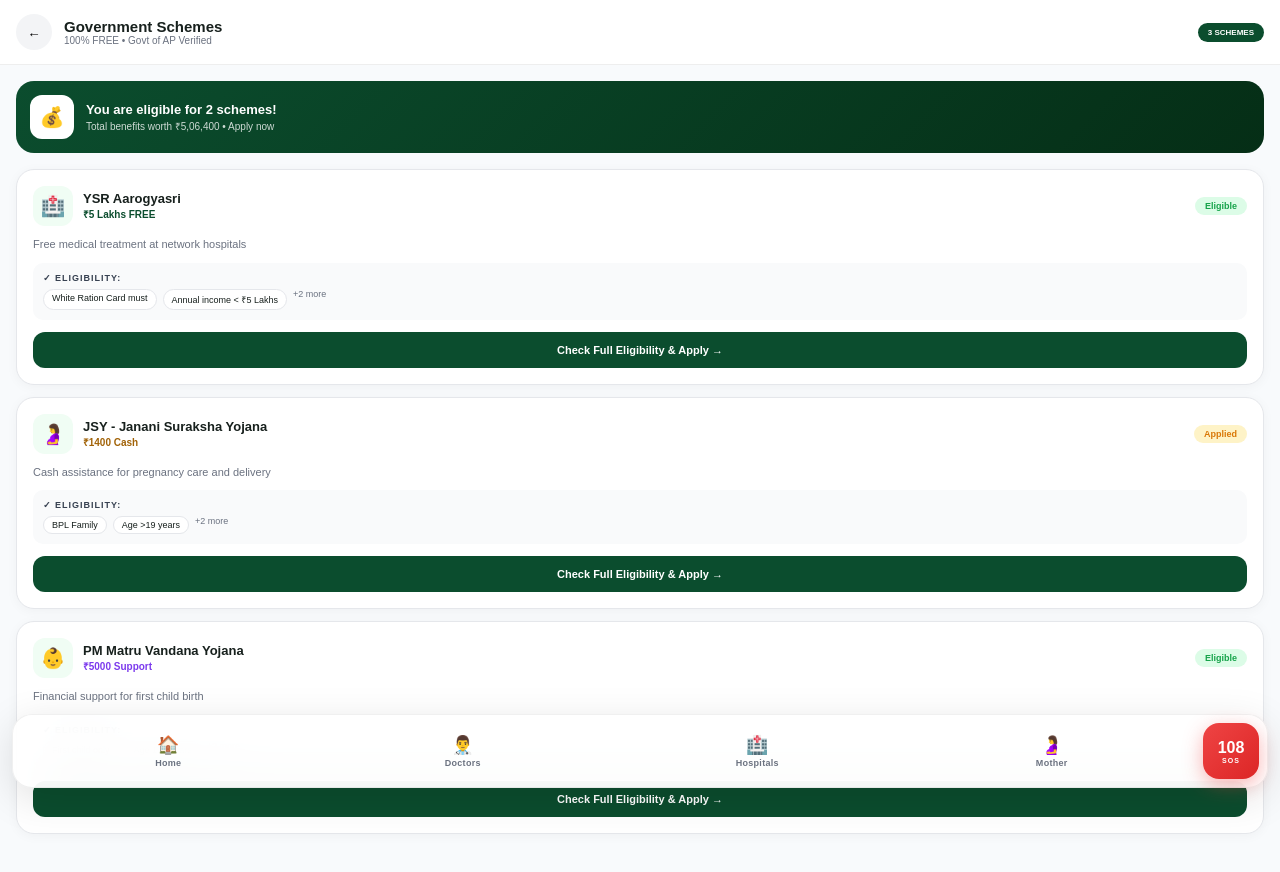
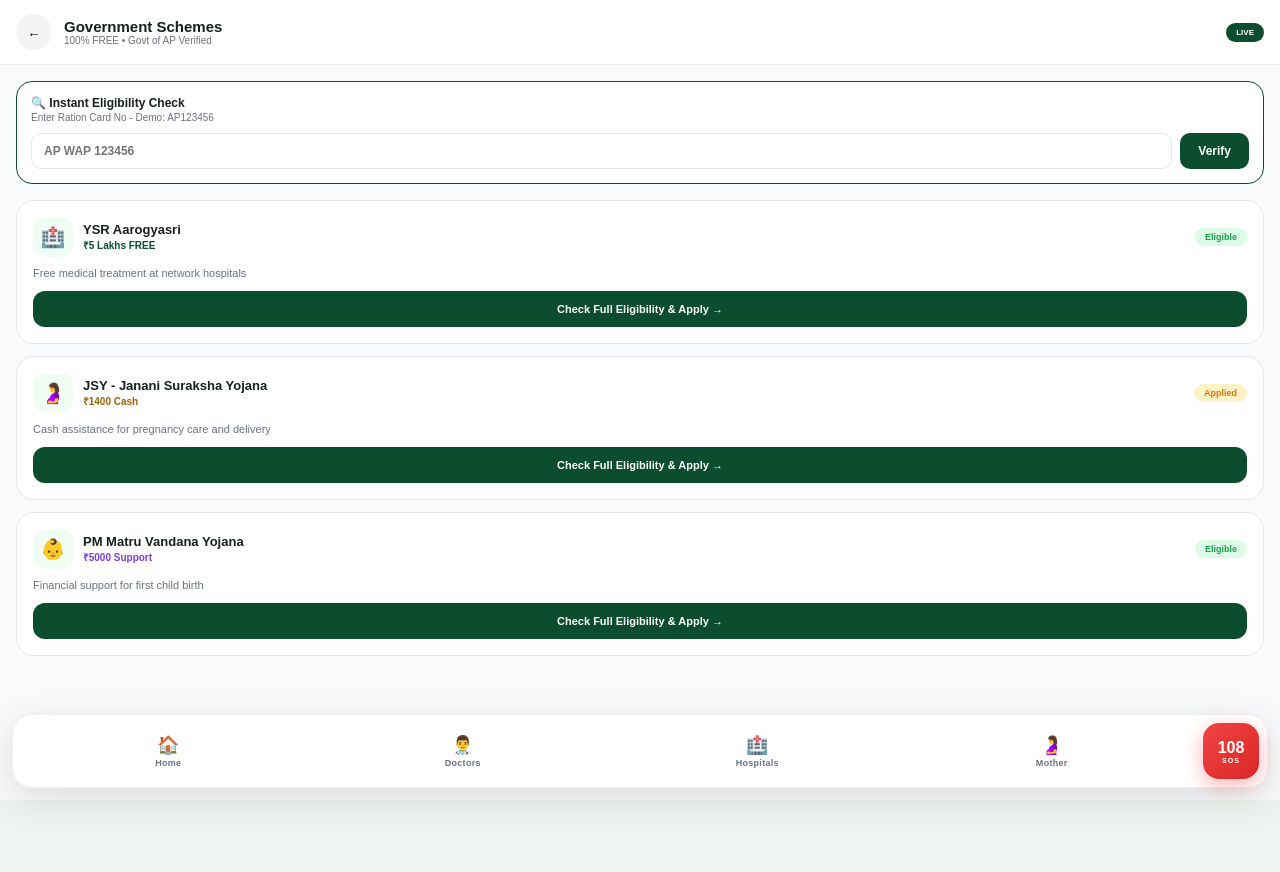
Before and after one commit to budalal-lilly-sharon/gramarogya-frontend, a React (Vite) app: page /schemes in a window 1280 px wide. Shown: the top 872 px of the page. After the commit the page ends 800 px from the top, so only its background shows below. Built offline with nearby package versions, Linux system fonts and the light colour scheme; the HTML template or start-up script is replaced by a standard one.

Commit message:
Shake to SOS pro feature

```diff
--- a/src/pages/FinancialSupport.jsx
+++ b/src/pages/FinancialSupport.jsx
@@ -7,125 +7,64 @@
   const nav = useNavigate()
   const [selected, setSelected] = useState(null)
   const [showEligible, setShowEligible] = useState(false)
-  useAutoSpeak('Government schemes. Check eligibility and apply.')
+  const [ration, setRation] = useState('')
+  const [verified, setVerified] = useState(false)
+  const [cert, setCert] = useState(false)
+  useAutoSpeak('Government schemes. Check eligibility with ration card.')
 
   const schemes = [
-    {
-      id:1, title:'YSR Aarogyasri', amount:'₹5 Lakhs FREE',
-      desc:'Free medical treatment at network hospitals',
-      icon:'🏥', color:'#0B4D2E', status:'Eligible', statusColor:'#16a34a', bg:'#dcfce7',
-      eligibility:['White Ration Card must', 'Annual income < ₹5 Lakhs', 'AP Resident only', 'Aadhaar linked'],
-      docs:['Ration Card', 'Aadhaar Card', 'Income Certificate'],
-      benefits:['Free surgery', 'Free medicines', 'Rs 225 per day food', 'Follow-up free']
-    },
-    {
-      id:2, title:'JSY - Janani Suraksha Yojana', amount:'₹1400 Cash',
-      desc:'Cash assistance for pregnancy care and delivery',
-      icon:'🤰', color:'#a16207', status:'Applied', statusColor:'#d97706', bg:'#fef3c7',
-      eligibility:['BPL Family', 'Age >19 years', 'First 2 deliveries only', 'Govt hospital delivery'],
-      docs:['Mother Aadhaar', 'Bank Passbook', 'ANC Card'],
-      benefits:['Rs 1400 direct to bank', 'Free delivery', 'Free transport', 'Child vaccine free']
-    },
-    {
-      id:3, title:'PM Matru Vandana Yojana', amount:'₹5000 Support',
-      desc:'Financial support for first child birth',
-      icon:'👶', color:'#7c3aed', status:'Eligible', statusColor:'#16a34a', bg:'#dcfce7',
-      eligibility:['First child only', 'Age 19+ years', 'Aadhaar mandatory', 'Bank account needed'],
-      docs:['Aadhaar', 'Bank Account', 'MCP Card'],
-      benefits:['5000 in 3 installments', 'Nutrition support', 'Free checkups']
-    },
+    { id:1, title:'YSR Aarogyasri', amount:'₹5 Lakhs FREE', desc:'Free medical treatment at network hospitals', icon:'🏥', color:'#0B4D2E', status:'Eligible', statusColor:'#16a34a', bg:'#dcfce7', eligibility:['White Ration Card must', 'Annual income < ₹5 Lakhs', 'AP Resident only', 'Aadhaar linked'], docs:['Ration Card', 'Aadhaar Card', 'Income Certificate'], benefits:['Free surgery', 'Free medicines', 'Rs 225 per day food', 'Follow-up free'] },
+    { id:2, title:'JSY - Janani Suraksha Yojana', amount:'₹1400 Cash', desc:'Cash assistance for pregnancy care and delivery', icon:'🤰', color:'#a16207', status:'Applied', statusColor:'#d97706', bg:'#fef3c7', eligibility:['BPL Family', 'Age >19 years', 'First 2 deliveries only', 'Govt hospital delivery'], docs:['Mother Aadhaar', 'Bank Passbook', 'ANC Card'], benefits:['Rs 1400 direct to bank', 'Free delivery', 'Free transport', 'Child vaccine free'] },
+    { id:3, title:'PM Matru Vandana Yojana', amount:'₹5000 Support', desc:'Financial support for first child birth', icon:'👶', color:'#7c3aed', status:'Eligible', statusColor:'#16a34a', bg:'#dcfce7', eligibility:['First child only', 'Age 19+ years', 'Aadhaar mandatory', 'Bank account needed'], docs:['Aadhaar', 'Bank Account', 'MCP Card'], benefits:['5000 in 3 installments', 'Nutrition support', 'Free checkups'] },
   ]
 
-  const checkEligibility = (s) => {
-    setSelected(s)
-    setShowEligible(true)
+  const verify = () => {
+    if(ration.length < 6){ alert('Enter valid Ration Card No'); return }
+    setVerified(true)
+    setTimeout(()=>{ setVerified(false); setCert(true) }, 1500)
   }
 
   return(
     <div style={{ minHeight:'100vh', background:'#f8fafc', paddingBottom:90, maxWidth:430, margin:'0 auto', position:'relative' }}>
       <div style={{ background:'white', padding:'14px 16px', display:'flex', alignItems:'center', gap:12, borderBottom:'1px solid #eee', position:'sticky', top:0, zIndex:10 }}>
         <button onClick={()=>nav('/home')} style={{ width:36, height:36, background:'#f3f4f6', borderRadius:20, border:'none', fontWeight:900, cursor:'pointer' }}>←</button>
-        <div>
-          <h2 style={{ fontWeight:900, fontSize:15 }}>Government Schemes</h2>
-          <p style={{ fontSize:10, color:'#6b7280' }}>100% FREE • Govt of AP Verified</p>
-        </div>
-        <span style={{ marginLeft:'auto', background:'#0B4D2E', color:'white', fontSize:8, fontWeight:900, padding:'5px 10px', borderRadius:100 }}>3 SCHEMES</span>
+        <div><h2 style={{ fontWeight:900, fontSize:15 }}>Government Schemes</h2><p style={{ fontSize:10, color:'#6b7280' }}>100% FREE • Govt of AP Verified</p></div>
+        <span style={{ marginLeft:'auto', background:'#0B4D2E', color:'white', fontSize:8, fontWeight:900, padding:'5px 10px', borderRadius:100 }}>LIVE</span>
       </div>
 
-      <div style={{ margin:16, background:'linear-gradient(135deg, #0B4D2E 0%, #052e16 100%)', borderRadius:18, padding:14, color:'white', display:'flex', gap:12, alignItems:'center' }}>
-        <div style={{ width:44, height:44, background:'white', borderRadius:12, display:'flex', alignItems:'center', justifyContent:'center', fontSize:20 }}>💰</div>
-        <div><p style={{ fontWeight:900, fontSize:13 }}>You are eligible for 2 schemes!</p><p style={{ fontSize:10, opacity:0.8, marginTop:2 }}>Total benefits worth ₹5,06,400 • Apply now</p></div>
+      {/* RATION CARD VERIFICATION - PRO FEATURE */}
+      <div style={{ margin:16, background:'white', borderRadius:16, padding:14, border:'1.5px solid #0B4D2E' }}>
+        <p style={{ fontWeight:900, fontSize:12 }}>🔍 Instant Eligibility Check</p>
+        <p style={{ fontSize:10, color:'#6b7280', marginTop:2 }}>Enter Ration Card No - Demo: AP123456</p>
+        <div style={{ display:'flex', gap:8, marginTop:10 }}>
+          <input value={ration} onChange={(e)=>setRation(e.target.value.toUpperCase())} placeholder="AP WAP 123456" style={{ flex:1, border:'1.5px solid #e5e7eb', borderRadius:10, padding:'10px 12px', fontSize:12, fontWeight:700, outline:'none' }} />
+          <button onClick={verify} style={{ background:'#0B4D2E', color:'white', border:'none', padding:'10px 18px', borderRadius:10, fontWeight:900, fontSize:12, cursor:'pointer' }}>{verified?'Checking...':'Verify'}</button>
+        </div>
+        {verified && <p style={{ fontSize:11, color:'#16a34a', marginTop:8, fontWeight:700 }}>⏳ Verifying with AP Govt Server...</p>}
+        {cert && <div style={{ marginTop:10, background:'#dcfce7', borderRadius:10, padding:10, display:'flex', justifyContent:'space-between', alignItems:'center' }}><p style={{ fontSize:11, fontWeight:800, color:'#16a34a' }}>✅ Verified! Ramesh Kumar • White Card • Eligible for 2 schemes</p><button onClick={()=>{ const el=document.createElement('a'); el.href='data:text/plain,YSR AAROGYASRI CERTIFICATE - Ramesh Kumar - AP123456 - Eligible for 5 Lakhs'; el.download='Aarogyasri_Certificate.txt'; el.click(); alert('Certificate Downloaded! 🎉') }} style={{ background:'white', border:'none', padding:'6px 10px', borderRadius:8, fontSize:10, fontWeight:900, cursor:'pointer' }}>📄 Download</button></div>}
       </div>
 
       <div style={{ padding:'0 16px', display:'flex', flexDirection:'column', gap:12 }}>
-        {schemes.map(s=>
-          <div key={s.id} style={{ background:'white', padding:16, borderRadius:18, border:'1px solid #e5e7eb', boxShadow:'0 2px 12px rgba(0,0,0,0.04)' }}>
-            <div style={{ display:'flex', justifyContent:'space-between', alignItems:'center' }}>
-              <div style={{ display:'flex', gap:10, alignItems:'center' }}>
-                <div style={{ width:40, height:40, background:'#f0fdf4', borderRadius:12, display:'flex', alignItems:'center', justifyContent:'center', fontSize:20 }}>{s.icon}</div>
-                <div><p style={{ fontWeight:900, fontSize:13 }}>{s.title}</p><p style={{ fontSize:10, color:s.color, fontWeight:800, marginTop:1 }}>{s.amount}</p></div>
-              </div>
-              <span style={{ background:s.bg, color:s.statusColor, padding:'4px 10px', borderRadius:20, fontSize:9, fontWeight:900 }}>{s.status}</span>
-            </div>
-            <p style={{ fontSize:11, color:'#6b7280', marginTop:10, lineHeight:1.5 }}>{s.desc}</p>
-
-            {/* Eligibility preview */}
-            <div style={{ marginTop:10, background:'#f9fafb', borderRadius:10, padding:10 }}>
-              <p style={{ fontSize:9, fontWeight:900, letterSpacing:1, color:'#374151' }}>✓ ELIGIBILITY:</p>
-              <div style={{ marginTop:6, display:'flex', flexWrap:'wrap', gap:6 }}>
-                {s.eligibility.slice(0,2).map(e=><span key={e} style={{ fontSize:9, background:'white', border:'1px solid #e5e7eb', padding:'3px 8px', borderRadius:20 }}>{e}</span>)}
-                <span style={{ fontSize:9, color:'#6b7280' }}>+{s.eligibility.length-2} more</span>
-              </div>
-            </div>
-
-            <button onClick={()=>checkEligibility(s)} style={{ marginTop:12, background:'#0B4D2E', color:'white', padding:'12px 16px', borderRadius:12, fontSize:11, fontWeight:900, border:'none', cursor:'pointer', width:'100%' }}>Check Full Eligibility & Apply →</button>
+        {schemes.map(s=><div key={s.id} style={{ background:'white', padding:16, borderRadius:18, border:'1px solid #e5e7eb' }}>
+          <div style={{ display:'flex', justifyContent:'space-between', alignItems:'center' }}>
+            <div style={{ display:'flex', gap:10, alignItems:'center' }}><div style={{ width:40, height:40, background:'#f0fdf4', borderRadius:12, display:'flex', alignItems:'center', justifyContent:'center', fontSize:20 }}>{s.icon}</div><div><p style={{ fontWeight:900, fontSize:13 }}>{s.title}</p><p style={{ fontSize:10, color:s.color, fontWeight:800, marginTop:1 }}>{s.amount}</p></div></div>
+            <span style={{ background:s.bg, color:s.statusColor, padding:'4px 10px', borderRadius:20, fontSize:9, fontWeight:900 }}>{s.status}</span>
           </div>
-        )}
+          <p style={{ fontSize:11, color:'#6b7280', marginTop:10 }}>{s.desc}</p>
+          <button onClick={()=>{setSelected(s); setShowEligible(true)}} style={{ marginTop:12, background:'#0B4D2E', color:'white', padding:'12px 16px', borderRadius:12, fontSize:11, fontWeight:900, border:'none', cursor:'pointer', width:'100%' }}>Check Full Eligibility & Apply →</button>
+        </div>)}
       </div>
 
-      {/* PRO LEVEL MODAL */}
       {showEligible && selected && (
         <div style={{ position:'fixed', inset:0, background:'rgba(0,0,0,0.6)', backdropFilter:'blur(8px)', zIndex:50, display:'flex', alignItems:'flex-end', justifyContent:'center' }}>
           <div style={{ background:'white', width:'100%', maxWidth:430, borderTopLeftRadius:28, borderTopRightRadius:28, maxHeight:'85vh', overflowY:'auto', padding:20 }}>
             <div style={{ width:40, height:4, background:'#e5e7eb', borderRadius:10, margin:'0 auto 16px' }}></div>
-            <div style={{ display:'flex', justifyContent:'space-between', alignItems:'center' }}>
-              <div style={{ display:'flex', gap:10, alignItems:'center' }}>
-                <div style={{ width:44, height:44, background:'#f0fdf4', borderRadius:12, display:'flex', alignItems:'center', justifyContent:'center', fontSize:22 }}>{selected.icon}</div>
-                <div><p style={{ fontWeight:900, fontSize:14 }}>{selected.title}</p><p style={{ fontSize:11, color:'#16a34a', fontWeight:800 }}>{selected.amount} • You are Eligible ✅</p></div>
-              </div>
-              <button onClick={()=>setShowEligible(false)} style={{ width:32, height:32, background:'#f3f4f6', borderRadius:100, border:'none', fontWeight:900, cursor:'pointer' }}>✕</button>
-            </div>
-
-            <div style={{ marginTop:18 }}>
-              <p style={{ fontWeight:900, fontSize:12 }}>📋 Eligibility Criteria:</p>
-              <div style={{ marginTop:10, display:'flex', flexDirection:'column', gap:8 }}>
-                {selected.eligibility.map(e=><div key={e} style={{ display:'flex', gap:8, alignItems:'center', background:'#f0fdf4', padding:'8px 12px', borderRadius:10 }}><span style={{ color:'#16a34a', fontWeight:900 }}>✓</span><span style={{ fontSize:11, fontWeight:600 }}>{e}</span></div>)}
-              </div>
-            </div>
-
-            <div style={{ marginTop:16 }}>
-              <p style={{ fontWeight:900, fontSize:12 }}>📄 Documents Needed:</p>
-              <div style={{ marginTop:8, display:'flex', gap:8, flexWrap:'wrap' }}>
-                {selected.docs.map(d=><span key={d} style={{ fontSize:10, background:'#eff6ff', border:'1px solid #bfdbfe', padding:'6px 12px', borderRadius:100, fontWeight:700 }}>📄 {d}</span>)}
-              </div>
-            </div>
-
-            <div style={{ marginTop:16 }}>
-              <p style={{ fontWeight:900, fontSize:12 }}>🎁 Benefits You Get:</p>
-              <div style={{ marginTop:8, display:'flex', flexDirection:'column', gap:6 }}>
-                {selected.benefits.map(b=><div key={b} style={{ display:'flex', gap:8 }}><span style={{ color:'#7c3aed' }}>•</span><span style={{ fontSize:11 }}>{b}</span></div>)}
-              </div>
-            </div>
-
-            <div style={{ marginTop:20, display:'flex', gap:10 }}>
-              <button onClick={()=>setShowEligible(false)} style={{ flex:1, height:48, background:'#f3f4f6', border:'none', borderRadius:12, fontWeight:800, fontSize:13, cursor:'pointer' }}>Close</button>
-              <button onClick={()=>{ alert('Application Submitted! Ration card verified ✅ You will get SMS soon'); setShowEligible(false) }} style={{ flex:2, height:48, background:'#0B4D2E', color:'white', border:'none', borderRadius:12, fontWeight:900, fontSize:13, cursor:'pointer' }}>Apply Now • FREE →</button>
-            </div>
-            <p style={{ textAlign:'center', fontSize:9, color:'#9ca3af', marginTop:10 }}>🔒 Govt Verified • No Fees • Direct Bank Transfer</p>
+            <div style={{ display:'flex', justifyContent:'space-between' }}><div style={{ display:'flex', gap:10, alignItems:'center' }}><div style={{ width:44, height:44, background:'#f0fdf4', borderRadius:12, display:'flex', alignItems:'center', justifyContent:'center', fontSize:22 }}>{selected.icon}</div><div><p style={{ fontWeight:900, fontSize:14 }}>{selected.title}</p><p style={{ fontSize:11, color:'#16a34a', fontWeight:800 }}>{selected.amount} • You are Eligible ✅</p></div></div><button onClick={()=>setShowEligible(false)} style={{ width:32, height:32, background:'#f3f4f6', borderRadius:100, border:'none', fontWeight:900, cursor:'pointer' }}>✕</button></div>
+            <div style={{ marginTop:18 }}><p style={{ fontWeight:900, fontSize:12 }}>📋 Eligibility:</p><div style={{ marginTop:10, display:'flex', flexDirection:'column', gap:8 }}>{selected.eligibility.map(e=><div key={e} style={{ display:'flex', gap:8, alignItems:'center', background:'#f0fdf4', padding:'8px 12px', borderRadius:10 }}><span style={{ color:'#16a34a', fontWeight:900 }}>✓</span><span style={{ fontSize:11, fontWeight:600 }}>{e}</span></div>)}</div></div>
+            <div style={{ marginTop:20, display:'flex', gap:10 }}><button onClick={()=>setShowEligible(false)} style={{ flex:1, height:48, background:'#f3f4f6', border:'none', borderRadius:12, fontWeight:800, fontSize:13, cursor:'pointer' }}>Close</button><button onClick={()=>{ const el=document.createElement('a'); el.href='data:text/plain,CERTIFICATE'; el.download='Certificate.txt'; el.click(); alert('Applied Successfully! Certificate Downloaded 🎉'); setShowEligible(false) }} style={{ flex:2, height:48, background:'#0B4D2E', color:'white', border:'none', borderRadius:12, fontWeight:900, fontSize:13, cursor:'pointer' }}>Apply & Download Cert →</button></div>
           </div>
         </div>
       )}
-
       <BottomNav/>
     </div>
   )
```
Also changed, not shown: src/pages/Emergency.jsx (+36 -13 lines).
